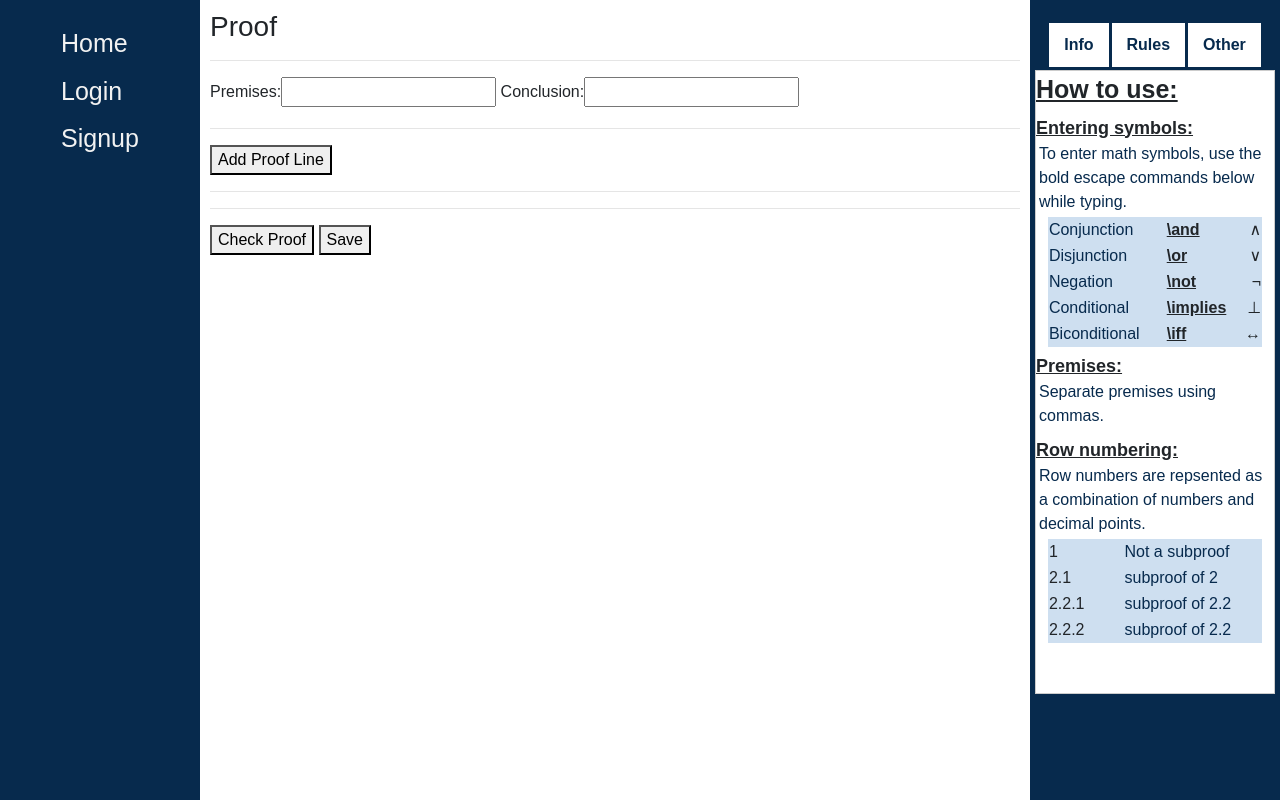
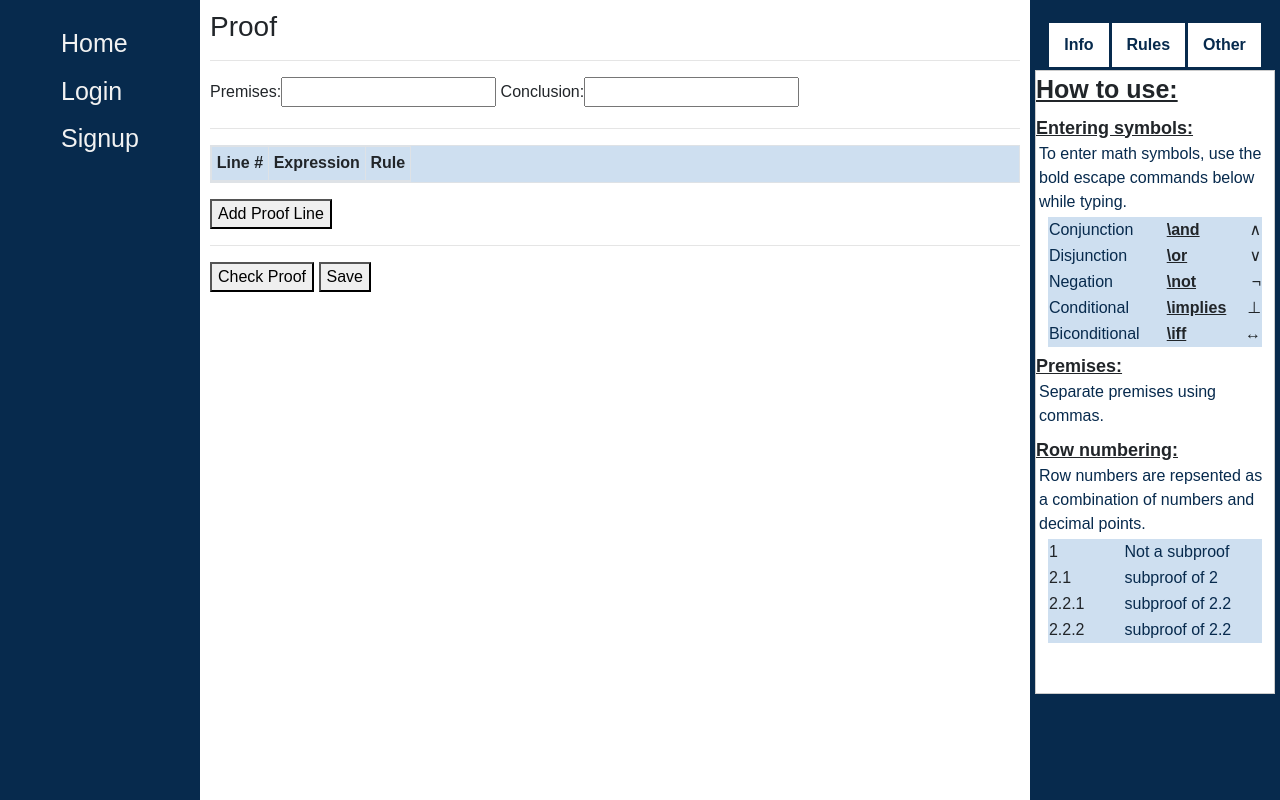
Before and after one commit to cmsho/Proof-Tool, a Django app: page /proofs/new/ in a window 1280 px wide. Run offline with Django 3.2, Linux system fonts and the light colour scheme; some libraries are stand-ins or nearby versions.

Commit message:
Add table formatting to add_edit page

```diff
--- a/proofchecker/templates/proofchecker/proof_add_edit.html
+++ b/proofchecker/templates/proofchecker/proof_add_edit.html
@@ -1,11 +1,13 @@
 {% extends 'proofchecker/base.html' %}
 {% load static %}
 {% block content %}
+
 <style>
     .hidden{
         display: none;
     }
 </style>
+
 <h3>Proof {{ object.pk }}</h3>
 <hr>
 <form action="" method="post">
@@ -13,36 +15,89 @@
         {% csrf_token %}
         {{ form.as_table }}
     </div>
+
     <hr>
-        <button id="add-more" type="button">Add Proof Line</button>
-        <hr>
+
     {% if formset %}
+
     {{ formset.management_form }}
-            <div id="proof-line-list">
-                {% for f in formset %}
-                    {% if not f.DELETE.value %}
-                        <div class="proofline-form" id="proofline-form-{{ forloop.counter0 }}">
-                            {{ f.as_table }}
-                            <input class="insert-row" type="button" id="id-form-btn-insert-row-{{ forloop.counter0 }}" value="Insert Row" onclick="add_new_form(this)">
-                            <input class="delete-row" type="button" id="id-form-btn-delete-row-{{ forloop.counter0 }}" value="Delete" onclick="removeProofline(this)">
+
+    <!-- Display lines -->
+    <table class="table table-striped table-bordered table-hover table-sm table-responsive">
+
+        <thead id="column-titles">
+            <tr class="font-weight-bold">
+                <td>Line #</td>
+                <td>Expression</td>
+                <td>Rule</td>
+            </tr>
+        </thead>
+
+        <tbody id="proof-line-list">
+            {% for line in formset %}
+                {% if not line.DELETE.value %}
+                    <tr class="proofline-form" id="proofline-form-{{ forloop.counter0 }}">
+                        <td>{{ line.line_no }}</td>
+                        <td>{{ line.formula }}</td>
+                        <td>{{ line.rule }}</td>
+                        <td><input class="insert-row" type="button" id="id-form-btn-insert-row-{{ forloop.counter0 }}" value="Insert Row" onclick="add_new_form(this)"></td>
+                        <td><input class="delete-row" type="button" id="id-form-btn-delete-row-{{ forloop.counter0 }}" value="Delete" onclick="removeProofline(this)"></td>
                     </div>
                 {% endif %}
             {% endfor %}
-            </div>
-            <div id="empty-form" class="hidden">
-                {{ formset.empty_form }}
-                <input class="insert-row" type="button" id="id-form-btn-insert-row-__prefix__" value="Insert Row" onclick="add_new_form(this)">
-                <input class="delete-row" type="button" id="id-form-btn-delete-row-__prefix__" value="Delete" onclick="removeProofline(this)">
-            </div>
+
+            <tr id="empty-form" class="hidden">
+                <td>{{ formset.empty_form.line_no }}</td>
+                <td>{{ formset.empty_form.formula }}</td>
+                <td>{{ formset.empty_form.rule }}</td>
+                <td><input class="insert-row" type="button" id="id-form-btn-insert-row-__prefix__" value="Insert Row" onclick="add_new_form(this)"></td>
+                <td><input class="delete-row" type="button" id="id-form-btn-delete-row-__prefix__" value="Delete" onclick="removeProofline(this)"></td>
+            </tr>
+        </tbody>
+
+    </table>
+
+    <button id="add-more" type="button">Add Proof Line</button>
     {% endif %}
+
     <hr>
-        {% if response.err_msg %}
-            <p> <strong>RESULT:</strong> {{ response.err_msg }} </p>
-            <hr>
-        {% endif %}
     <input type="text" class="hidden" id="check-proof">
     <button name="check_proof" type="submit">Check Proof</button>
     <button name="submit" type="submit">Save</button>
+
+    <!-- Display validation errors from form fields-->
+    {% for line in formset %}
+        {% for field in line %}
+            {% if field.errors %}
+            <div class="container">
+                {% for error in field.errors %}
+                <div class="row">
+                    {% if line.line_no.value %}
+                    <p><strong>Error on line {{line.line_no.value}}:</strong> {{ error }}</p>
+                    {% elif error == "This field is required." %}
+                    <p><strong>Error:</strong> All fields are required</p>
+                    {% else %}
+                    <p><strong>Error:</strong> {{ error }}</p>
+
+                    {% endif %}
+                </div>
+                {% endfor %}
+            </div>
+            {% endif %}
+        {% endfor %}
+    {% endfor %}
+
+    <!-- Display response from Proof Checker-->
+    {% if response %}
+
+    {% if response.err_msg %}
+    <p> <strong>Result:</strong> {{ response.err_msg }} </p>
+    {% else %}
+    <p> <strong>Result:</strong> The proof is valid and complete!</p>
+    {% endif %}
+
+    {% endif %}
+
 </form>
 
 
@@ -55,9 +110,9 @@
 
 
     function add_new_form(button) {
-           {# this is just a sample #}
-           {#if (button) {#}
-           {#    button.preventDefault()#}
+    //    {# this is just a sample #}
+    //    {#if (button) {#}
+    //    {#    button.preventDefault()#}
 
         let currentFormCount = currentProofLineForms.length
         const formCopyTarget = document.getElementById("proof-line-list")
--- a/proofchecker/templates/proofchecker/proof_checker.html
+++ b/proofchecker/templates/proofchecker/proof_checker.html
@@ -1,11 +1,13 @@
 {% extends 'proofchecker/base.html' %}
 {% load static %}
 {% block content %}
+
 <style>
     .hidden{
         display: none;
     }
 </style>
+
 <h2><strong>ProofChecker v0.1: </strong>Validate your proof!</h2>
 <hr>
 <form action="" method="post">
@@ -66,7 +68,7 @@
                     {% if line.line_no.value %}
                     <p><strong>Error on line {{line.line_no.value}}:</strong> {{ error }}</p>
                     {% elif error == "This field is required." %}
-                        <p><strong>Error:</strong> All fields are required</p>
+                    <p><strong>Error:</strong> All fields are required.</p>
                     {% else %}
                     <p><strong>Error:</strong> {{ error }}</p>
 
```
Lines whose indentation alone changed are shown as unchanged.
